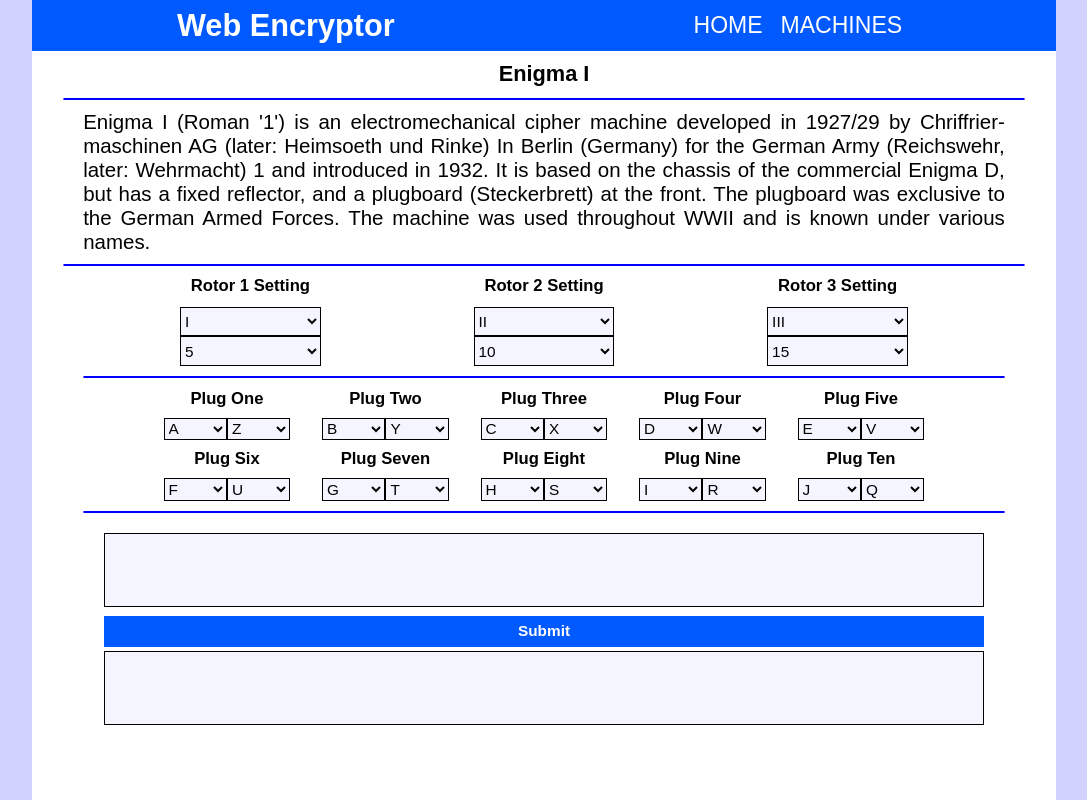
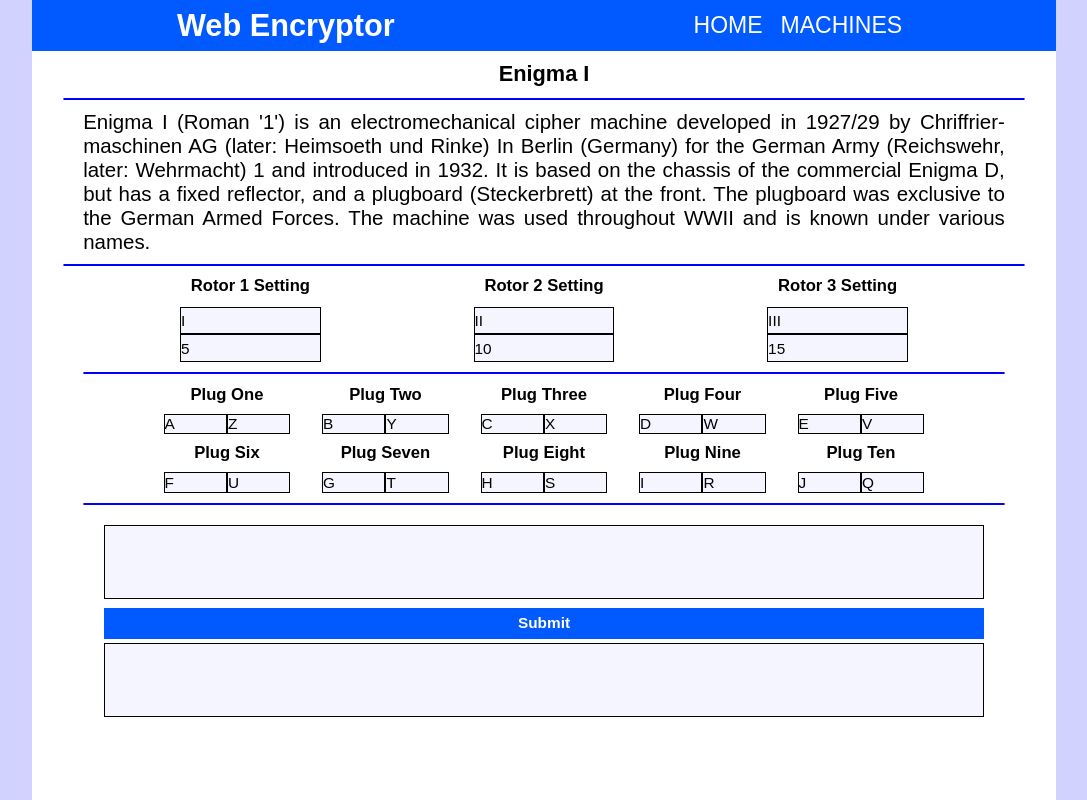
Before and after one commit to GabrielIDSM/Web-Encryptor, a React (Create React App) app: page /enigmaone in a window 1280 px wide. Shown: the whole page, without its empty margins (96-1183 px from the left). Built offline with nearby package versions, Linux system fonts and the light colour scheme.

Commit message:
Select box apperance modified

```diff
--- a/src/App.css
+++ b/src/App.css
@@ -139,6 +139,7 @@
   padding: 0.5% 0% 0.5% 0%;
   background-color: rgb(245, 245, 255);
   border: 1px solid;
+  appearance: none;
 }
 
 .ThreeRotorsWheelSet{
@@ -161,6 +162,7 @@
 
 .LabelRotors label{
   width: 16%;
+  height: fit-content;
   text-align: center;
 }
 
@@ -170,6 +172,7 @@
   padding: 0.5% 0% 0.5% 0%;
   background-color: rgb(245, 245, 255);
   border: 1px solid;
+  appearance: none;
 }
 
 .FourRotorsSelector{
@@ -186,6 +189,7 @@
   padding: 0.5% 0% 0.5% 0%;
   background-color: rgb(245, 245, 255);
   border: 1px solid;
+  appearance: none;
 }
 
 .FourRotorsWheelSet{
@@ -202,11 +206,13 @@
   padding: 0.5% 0% 0.5% 0%;
   background-color: rgb(245, 245, 255);
   border: 1px solid;
+  appearance: none;
 }
 
 .ReflectorDiv{
   margin: 1% 5% 1% 5%;
   padding: 0% 2% 0% 2%;
+  font-size: 1.3vw;
   font-weight: bolder;
   display: flex;
   justify-content: space-around;
@@ -261,6 +267,7 @@
 
 .FivePlugsTitle label{
   width: 16%;
+  height: fit-content;
   text-align: center;
 }
 
@@ -282,6 +289,7 @@
   padding: 0.5% 0% 0.5% 0%;
   background-color: rgb(245, 245, 255);
   border: 1px solid;
+  appearance: none;
 }
 
 .UKWDFivePlugsTitle{
```
